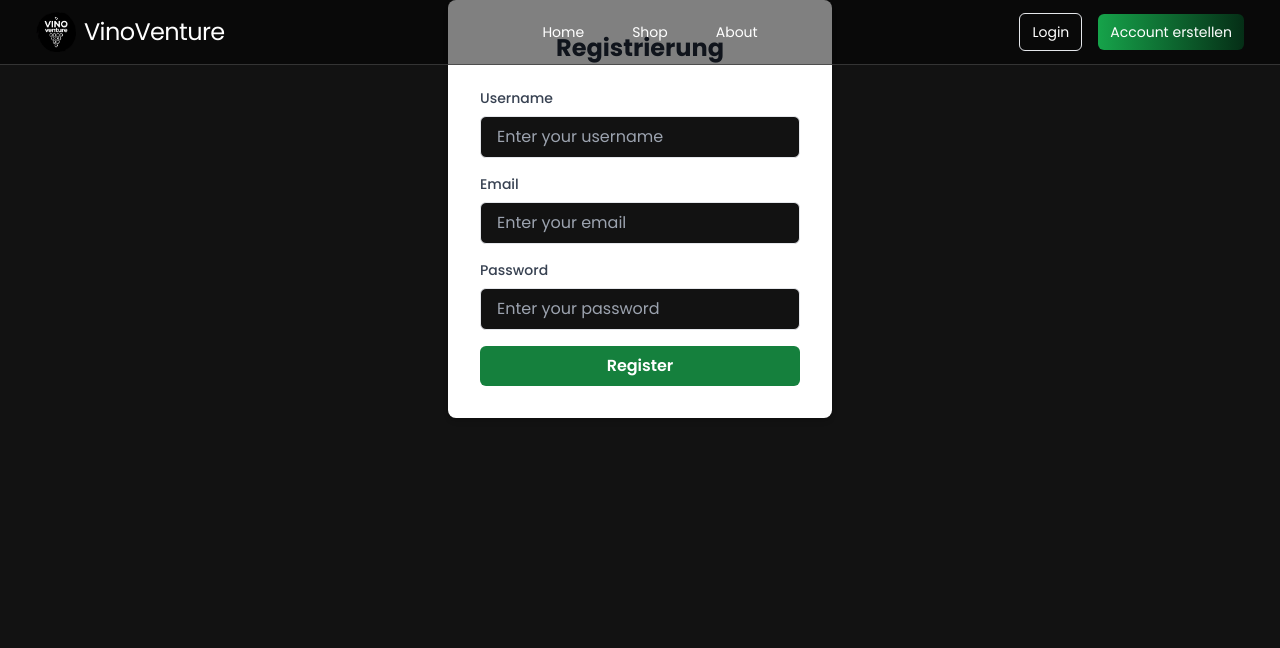
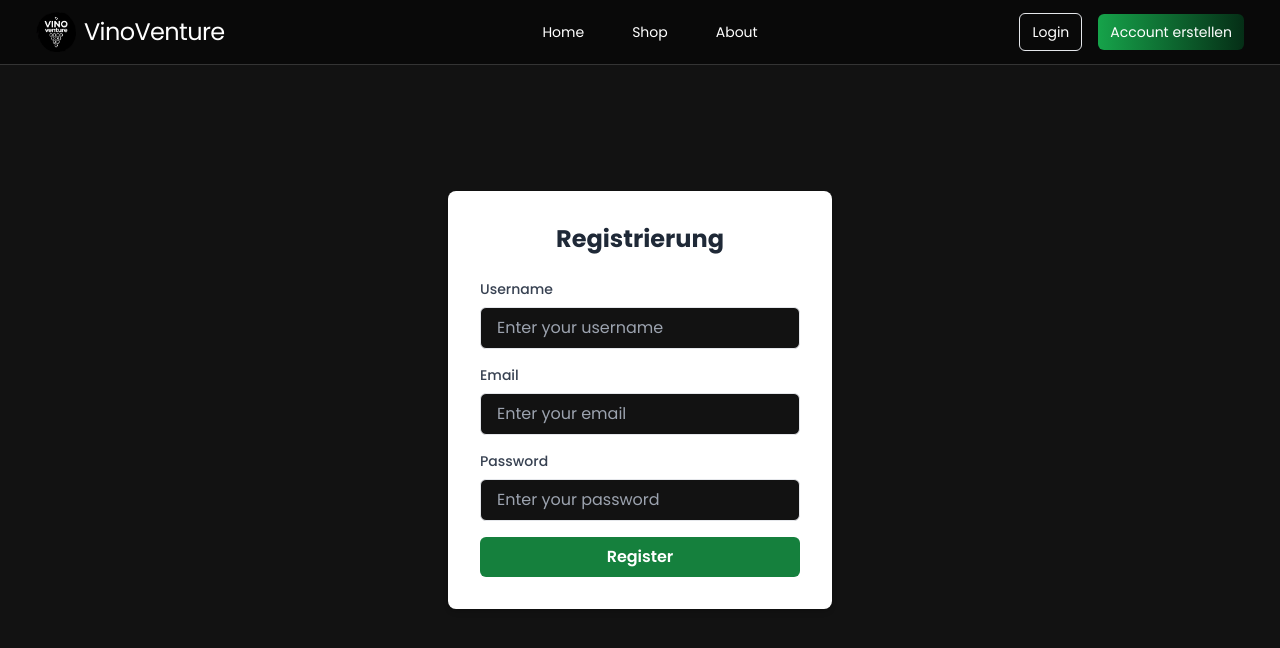
Before and after one commit to 13nico01/DA-VinoVenture, a React (Vite) app in the folder vinoventure_web/: page /register in a window 1280 px wide. Shown: the top 648 px of the page. Built offline with nearby package versions, Linux system fonts and the light colour scheme.

Commit message:
centered register

```diff
--- a/vinoventure_web/src/components/LoginRegisterComponents/RegisterComponent.jsx
+++ b/vinoventure_web/src/components/LoginRegisterComponents/RegisterComponent.jsx
@@ -21,7 +21,7 @@ const RegisterComponent = () => {
   };
 
   return (
-    <div className="flex justify-center">
+    <div className="flex justify-center items-center min-h-screen">
       <div className="w-full max-w-sm p-8 space-y-6 bg-white rounded-lg shadow-md">
         <h2 className="text-2xl font-bold text-center text-gray-800">Registrierung</h2>
         <form onSubmit={handleSubmit} className="space-y-4">
```
